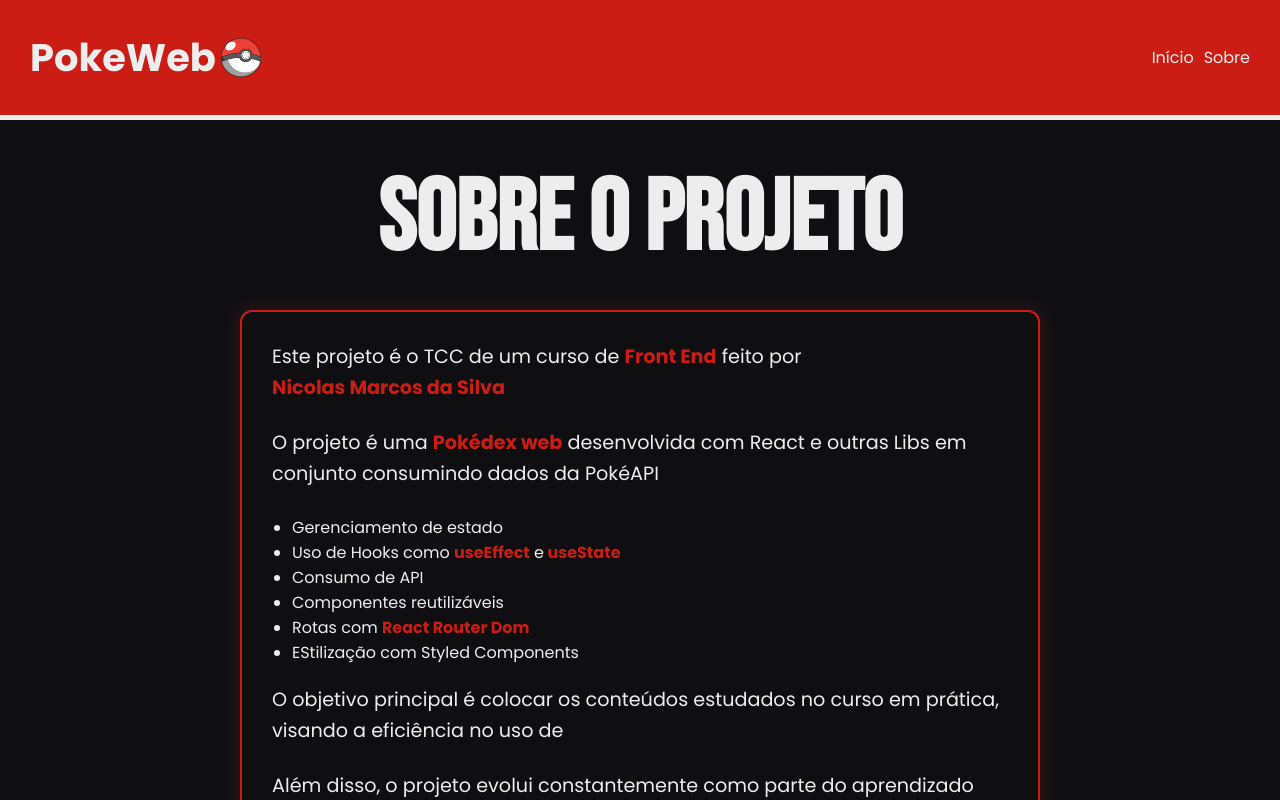
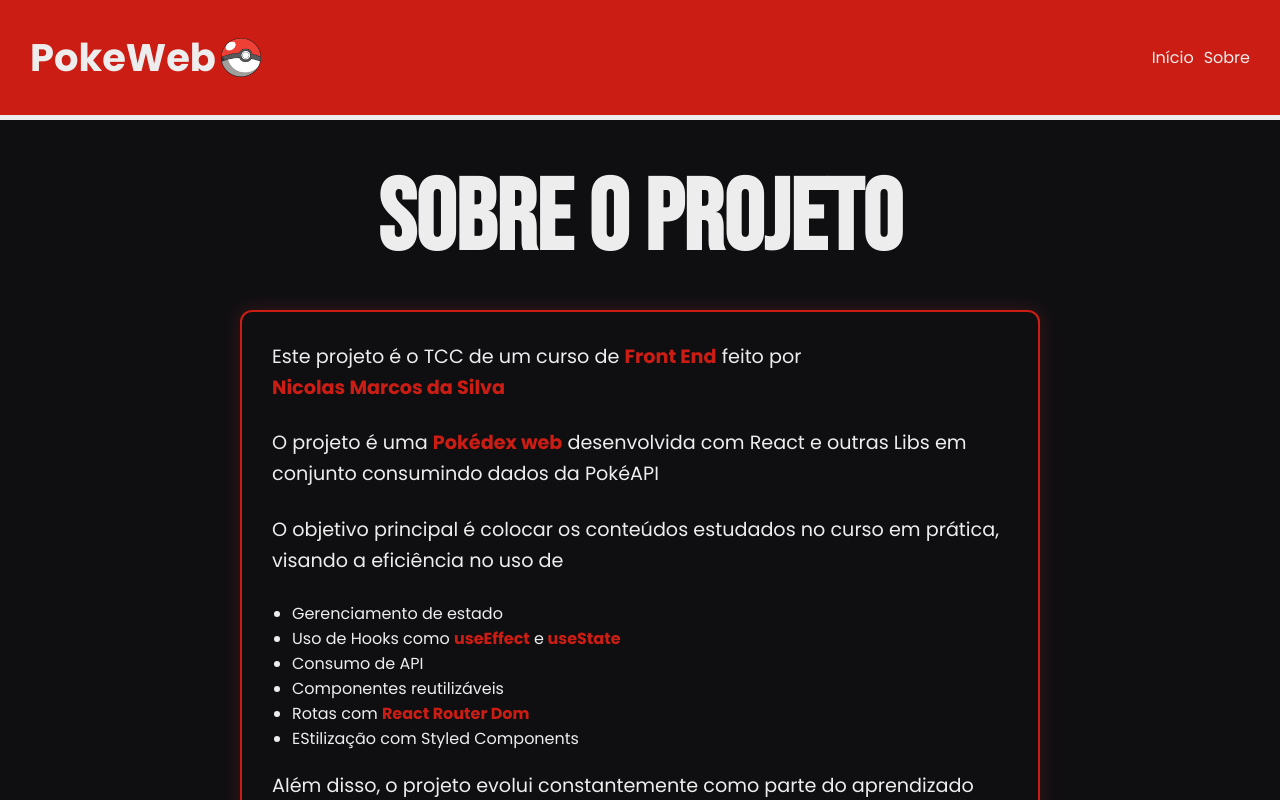
Before and after one commit to sxndev/tcc-poke-api, a React (Vite) app: page /about in a window 1280 px wide. Shown: the top 800 px of the page. Built offline with nearby package versions, Linux system fonts and the light colour scheme; a web font is replaced by a local one.

Commit message:
texto corrigido

```diff
--- a/src/pages/About/About.jsx
+++ b/src/pages/About/About.jsx
@@ -78,6 +78,11 @@
             React e outras Libs em conjunto consumindo dados da PokéAPI
           </StyledText>
 
+          <StyledText>
+            O objetivo principal é colocar os conteúdos estudados no curso em
+            prática, visando a eficiência no uso de
+          </StyledText>
+
           <StyledList>
             <StyledListItem>Gerenciamento de estado</StyledListItem>
 
@@ -94,10 +99,6 @@
             <StyledListItem>EStilização com Styled Components</StyledListItem>
           </StyledList>
 
-          <StyledText>
-            O objetivo principal é colocar os conteúdos estudados no curso em
-            prática, visando a eficiência no uso de
-          </StyledText>
 
           <StyledText>
             Além disso, o projeto evolui constantemente como parte do
```
